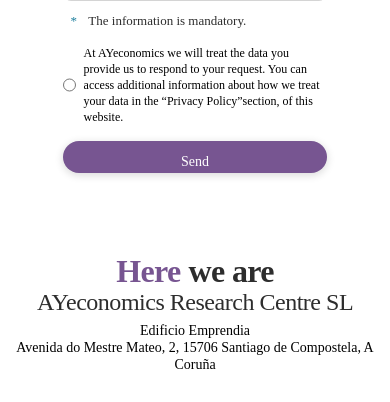
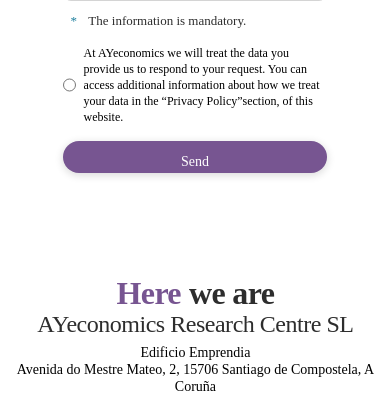
Before and after one commit to ypbxa/Smart-TIO-web, a PHP site: page /Contact.html in a window 390 px wide. Shown: the part 1053-1455 px from the top of the page. Run offline with PHP 8.4, Linux system fonts and the light colour scheme; some web fonts are replaced.

Commit message:
Update style.css

```diff
--- a/style/style.css
+++ b/style/style.css
@@ -1143,6 +1143,7 @@ span{
  }
  ::-webkit-textarea-placeholder {
   color: #C0C0C0;
+  padding: 16px;
  }
  .formulario option:focus{
    outline:0;
@@ -2731,6 +2732,7 @@ border-radius: 3px;
   align-items: center;
   text-align: center;
   margin-bottom: 8%;
+  margin-top: 8%;
 }
 .tutorialvideo{
 width: 100%;
```
